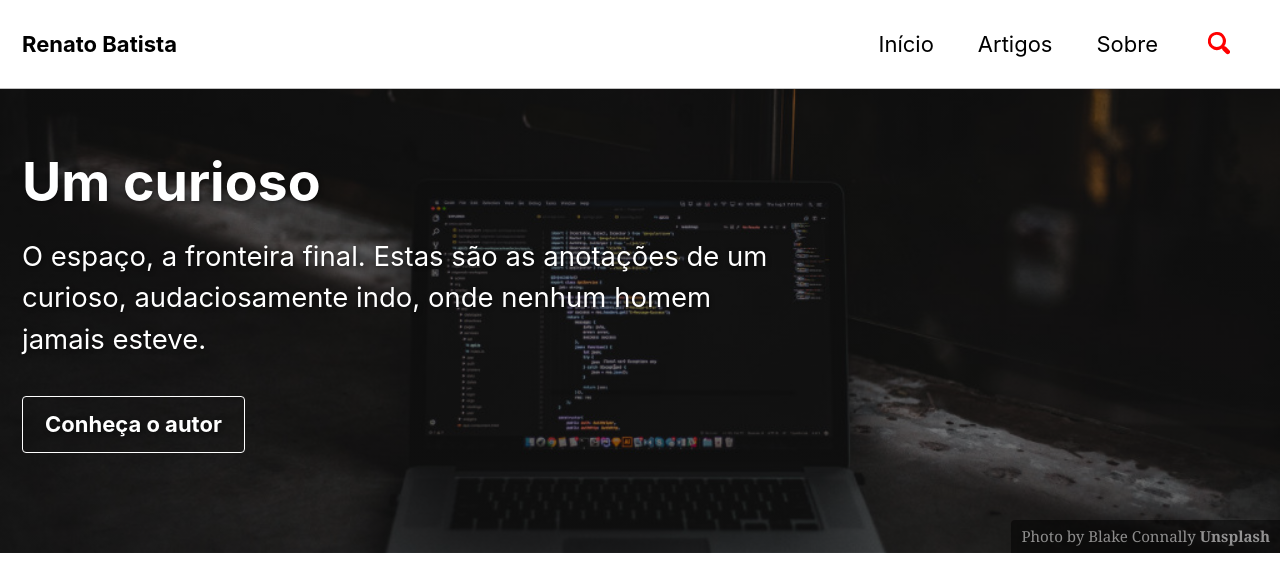
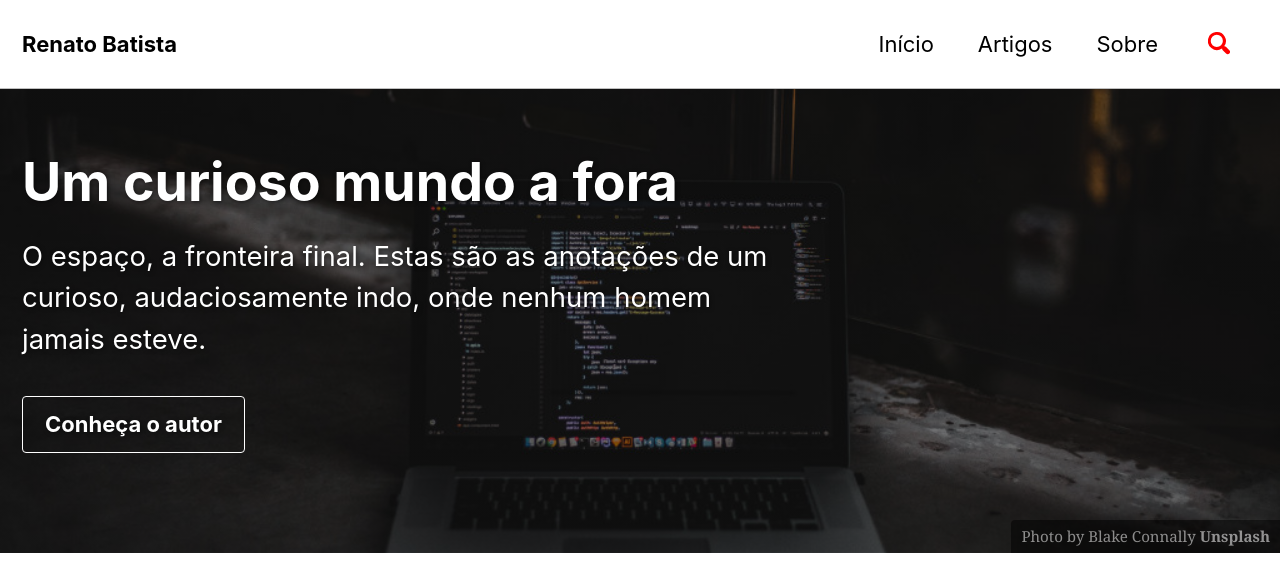
Before and after one commit to zenatuz/site, a Jekyll site: the page built from _pages/index.md, in a window 1280 px wide, cut to the strip 0-577 px from the top of the page. Built offline with Jekyll 4.4.1, drawn with Linux system fonts in a browser that asks for light colours; cached includes are drawn as plain includes; nearby versions of some CDN libraries.

Commit message:
Atualizando título

```diff
--- a/_config.yml
+++ b/_config.yml
@@ -19,7 +19,7 @@ locale                   : "pt-BR"
 title                    : "Renato Batista"
 title_separator          : "-"
 name                     : "Renato Batista"
-description              : "Um Curioso"
+description              : "Um curioso mundo a fora"
 url                      : http://renatobatista.com.br # the base hostname & protocol for your site e.g. "https://mmistakes.github.io"
 baseurl                  : # the subpath of your site, e.g. "/blog"
 repository               : zenatuz/zenatuz.github.io # GitHub username/repo-name e.g. "mmistakes/minimal-mistakes"
--- a/_pages/index.md
+++ b/_pages/index.md
@@ -1,7 +1,7 @@
 ---
 permalink: index
 layout: splash
-title: "Um curioso"
+title: "Um curioso mundo a fora"
 classes:
     - landing
     - grid
```
